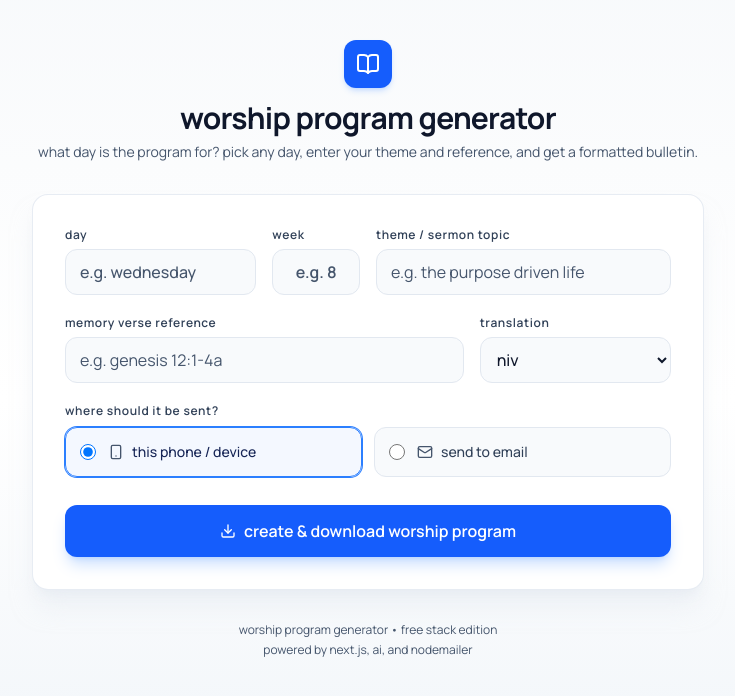
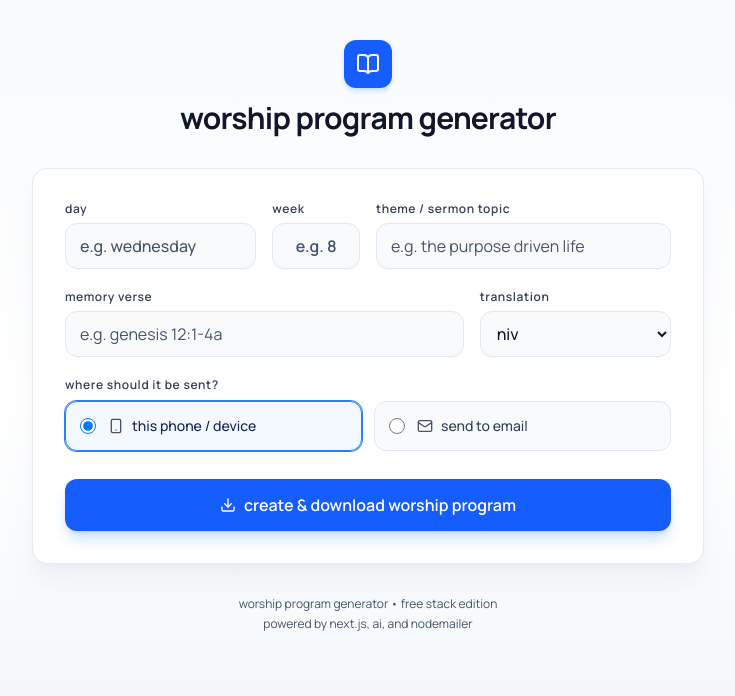
Before and after one commit to lee-jr11/worship-program, a Next.js app: page / in a window 1280 px wide. Shown: the top 696 px of the page, without its empty margins (272-1007 px from the left). Built offline with nearby package versions, Linux system fonts and the light colour scheme.

Commit message:
Remove header subtitle and change memory verse label

```diff
--- a/src/app/page.tsx
+++ b/src/app/page.tsx
@@ -146,9 +146,6 @@ export default function WorshipProgramApp() {
           <h1 className="text-2xl sm:text-3xl font-bold tracking-tight text-slate-900 lowercase">
             worship program generator
           </h1>
-          <p className="mt-1.5 text-sm text-slate-600 lowercase">
-            what day is the program for? pick any day, enter your theme and reference, and get a formatted bulletin.
-          </p>
         </header>
 
         {/* Success Screen (The Green Tick) */}
@@ -314,7 +311,7 @@ export default function WorshipProgramApp() {
               <div className="grid grid-cols-1 sm:grid-cols-3 gap-4">
                 <div className="sm:col-span-2">
                   <label htmlFor="reference" className="block text-xs font-semibold text-slate-700 lowercase tracking-wider mb-1.5">
-                    memory verse reference
+                    memory verse
                   </label>
                   <input
                     id="reference"
```
